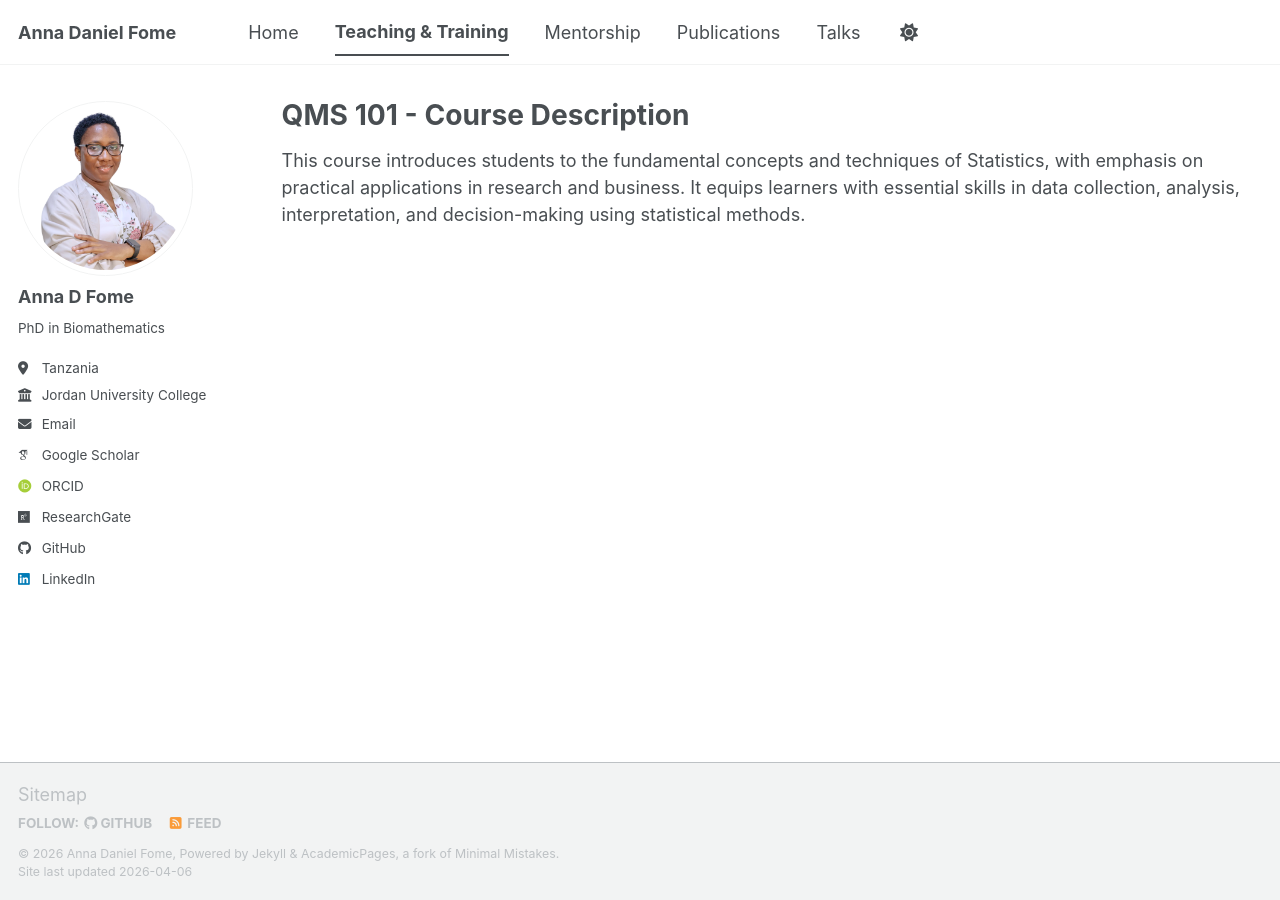
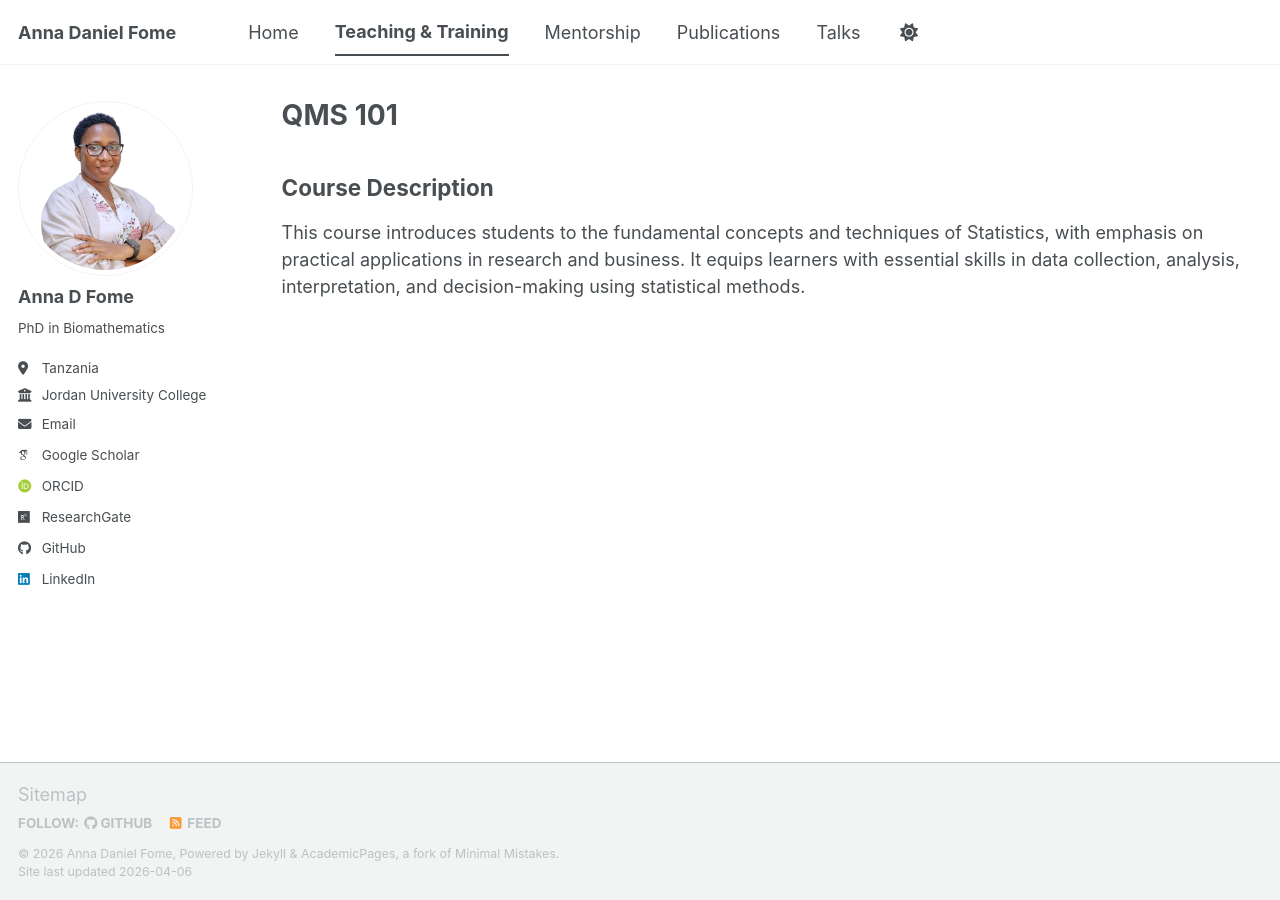
Before and after one commit to FomeA/FomeA.github.io, a Jekyll site: the page built from _teaching/qms101.md, in a window 1280 px wide. Built offline with Jekyll 4.4.1, drawn with Linux system fonts in a browser that asks for light colours; some web fonts are replaced; a script bundle is joined from its source files by our own code; library files that are not in the unit come from our copies.

Commit message:
Update qms101.md

```diff
--- a/_teaching/qms101.md
+++ b/_teaching/qms101.md
@@ -1,9 +1,11 @@
 ---
 layout: archive
-title: "QMS 101 - Course Description"
+title: "QMS 101"
 permalink: /teaching/
 author_profile: true
 ---
+
+<h2> Course Description </h2>
 <p>
 This course introduces students to the fundamental concepts and techniques of Statistics, with emphasis on practical applications in research and business. It equips learners with essential skills in data collection, analysis, interpretation, and decision-making using statistical methods.
 </p>
```
